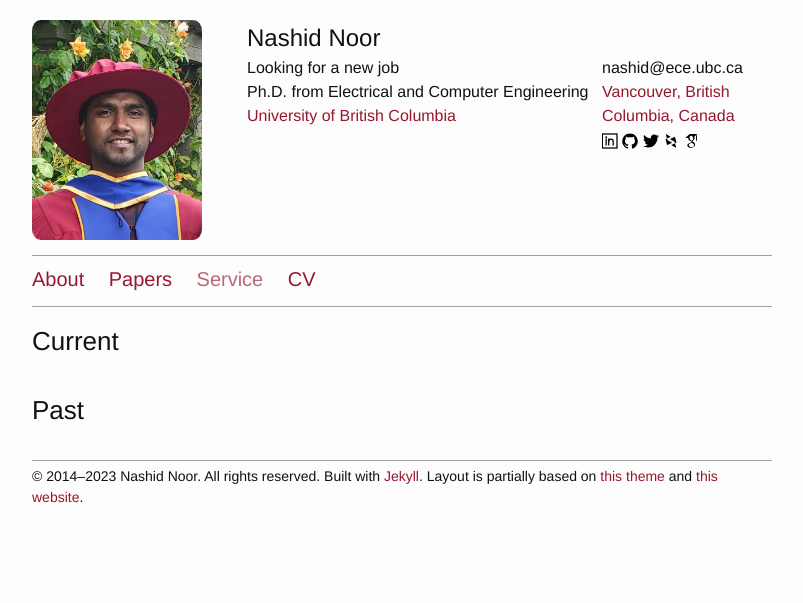
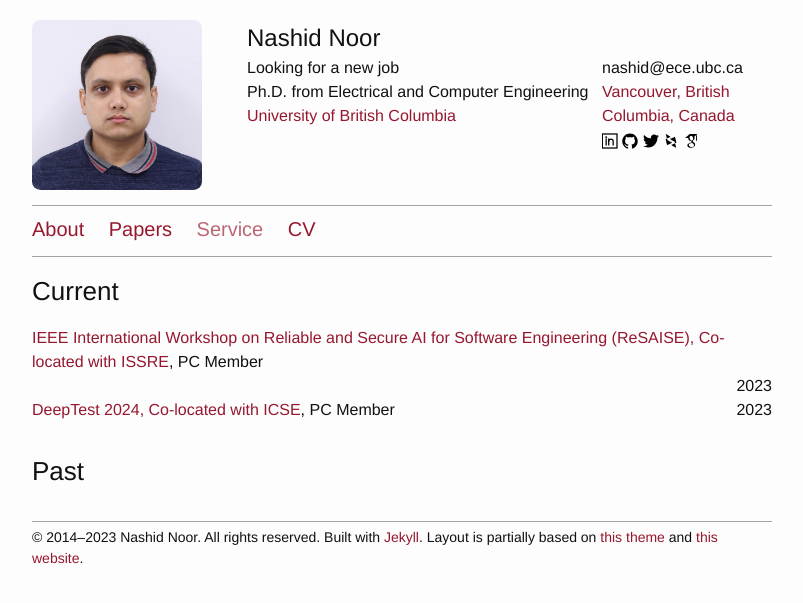
Before and after one commit to nashid/nashid.github.io, a Jekyll site: the page built from nav/service.md, in a window 1280 px wide. Shown: the top 603 px of the page, without its empty margins (238-1041 px from the left). Built offline with Jekyll 4.4.1, drawn with Linux system fonts in a browser that asks for light colours.

Commit message:
add photo

```diff
--- a/_data/services.yml
+++ b/_data/services.yml
@@ -0,0 +1,11 @@
+# 2023
+- name: IEEE International Workshop on Reliable and Secure AI for Software Engineering (ReSAISE), Co-located with ISSRE
+  role: PC Member
+  year: 2023
+  website: https://resaise.github.io/2023/committee.html
+
+# 2020
+- name: DeepTest 2024, Co-located with ICSE
+  role: PC Member
+  year: 2023
+  website: https://conf.researchr.org/home/icse-2024/deeptest-2024
--- a/_includes/header.html
+++ b/_includes/header.html
@@ -2,7 +2,7 @@
     <div class="wrapper">
       <div class="header-col-wrapper">
           <div class="header-col  header-col-1">
-              <img class="profile-nav" src="{{ "/resources/images/rahul.jpg" | prepend: site.baseurl }}" alt="Rahul Krishna Yandrapally" />
+              <img class="profile-nav" src="{{ "/resources/images/noor-nashid.JPG" | prepend: site.baseurl }}" alt="Nashid Noor" />
           </div>
 
           <div class="header-col  header-col-2">
```
Also changed, not shown: resources/images/noor-nashid.JPG (added), resources/images/rahul-old.jpg (deleted), resources/images/rahul.jpg (deleted), 1 other file.
